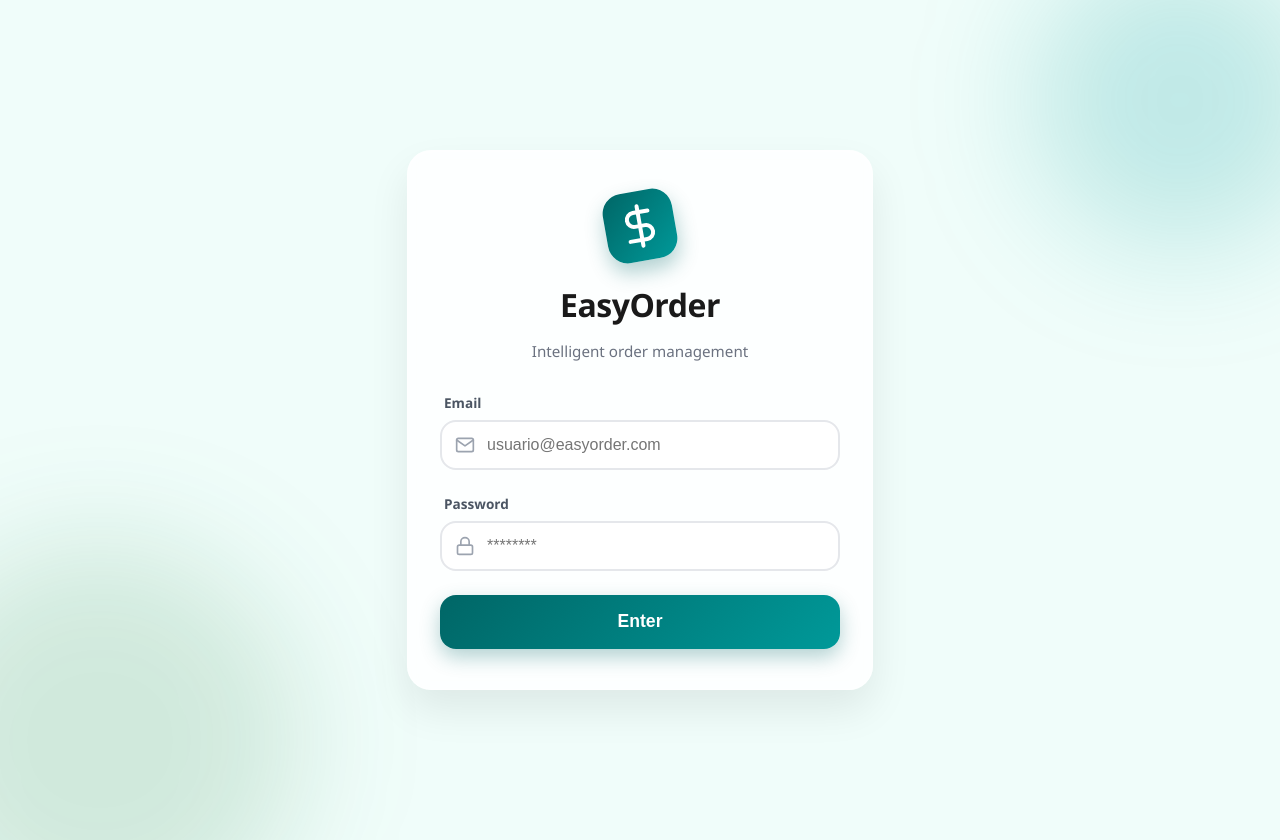
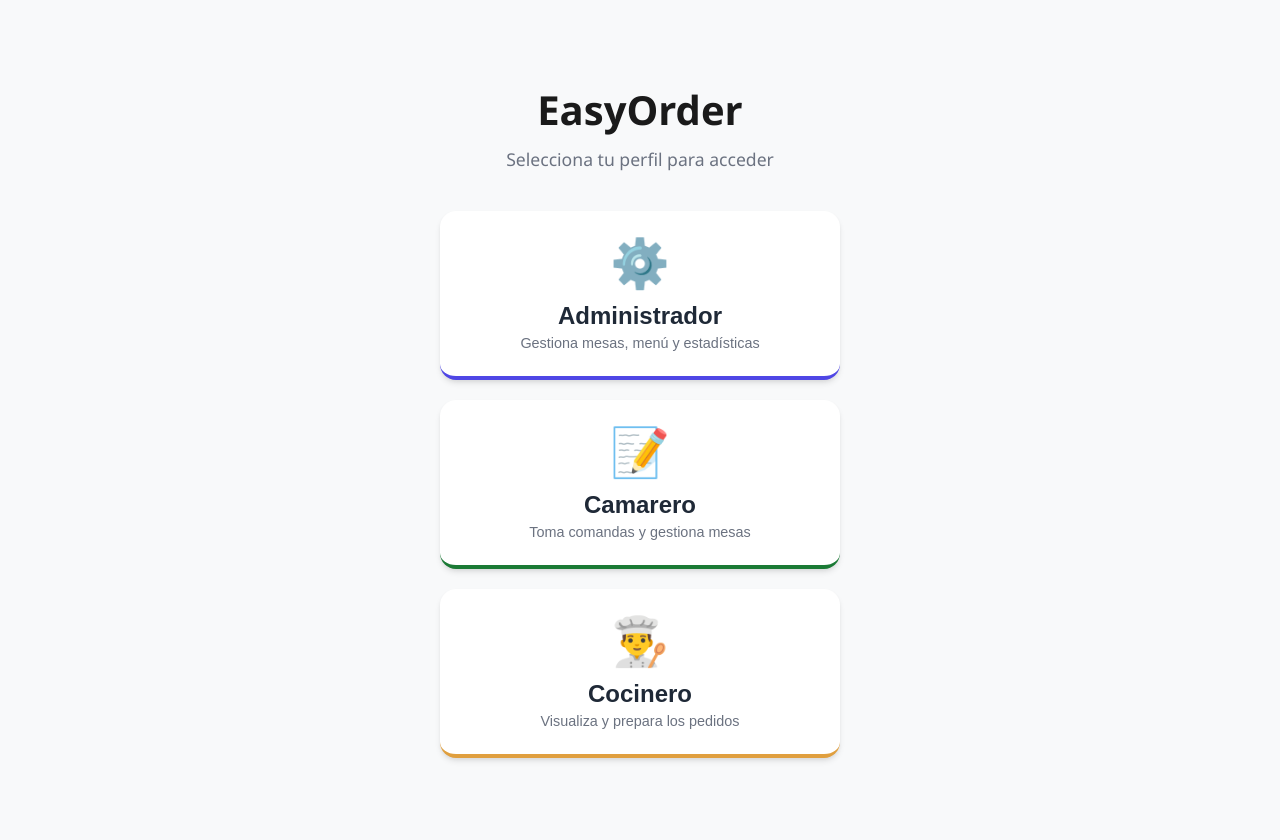
Before and after one commit to Gabriel6966/TFG-Gabriel-Brian, a Vue app: page / in a window 1280 px wide. Built offline with nearby package versions, Linux system fonts and the light colour scheme.

Commit message:
feat:add login and new routes for admin and kitchen

```diff
--- a/src/router/index.ts
+++ b/src/router/index.ts
@@ -24,6 +24,16 @@ const router = createRouter({
             path:'/checkout',
             name:'Checkout',
             component:vistas['../views/CheckoutView.vue']
+        },
+        {
+            path:'/admin',
+            name:'Admin',
+            component:vistas['../views/AdminView.vue']
+        },
+        {
+            path:'/kitchen',
+            name:'Kitchen',
+            component:vistas['../views/CocinaView.vue']
         }
     ]
 })
--- a/src/views/LoginView.vue
+++ b/src/views/LoginView.vue
@@ -1,288 +1,129 @@
 <script setup lang="ts">
-import {ref} from 'vue'
 import { useRouter } from 'vue-router'
 
-//Variable reactive that are gonna be saved of what the user write
-const router = useRouter() //Initializating
-const email = ref('')
-const password= ref('')
-const error=ref('')
-const loading = ref(false)
+const router = useRouter()
 
-const login=()=>{
-    error.value='' //Empty value
-
-    //Validations
-    if(!email.value || !password.value){
-        error.value = 'Please fill all the fields'
-        return
+// Dependiendo del rectángulo que pulsen, les mandamos a su zona de trabajo
+const selectRole = (role: string) => {
+  if (role === 'admin') {
+    router.push('/admin') // Panel de control del jefe
+  } else if (role === 'camarero') {
+    router.push('/tables') // La pantalla de mesas que ya tienes hecha
+  } else if (role === 'cocinero') {
+    router.push('/kitchen') // La pantalla de comandas de la cocina
   }
-    loading.value=true
-
-    setTimeout(()=>{
-        loading.value=false
-        //Luego ira Firebase aqui
-        router.push('/tables')
-    },800)
 }
-
 </script>
 
 <template>
   <div class="login-container">
-        <div class="bg-circle circle-1"></div>
-        <div class="bg-circle circle-2"></div>
-
-        <div class="login-card">
-            <div class="logo-container">
-                <div class="logo-icon">
-                    <svg xmlns="http://www.w3.org/2000/svg" width="48" height="48" viewBox="0 0 24 24" fill="none" stroke="white" stroke-width="2" stroke-linecap="round" stroke-linejoin="round"><path d="M12 2v20"></path><path d="M17 5H9.5a3.5 3.5 0 0 0 0 7h5a3.5 3.5 0 0 1 0 7H6"></path></svg>
-                </div>
-                <h1 class="title">EasyOrder</h1>
-                <p class="subtitle">Intelligent order management</p>
-            </div>
-            <form @submit.prevent="login" class="form">
-                <div class="input-group">
-                    <label for="email">Email</label>
-                    <div class="input-wrapper">
-                        <svg class="input-icon" xmlns="http://www.w3.org/2000/svg" width="20" height="20" viewBox="0 0 24 24" fill="none" stroke="currentColor" stroke-width="2" stroke-linecap="round" stroke-linejoin="round"><path d="M4 4h16c1.1 0 2 .9 2 2v12c0 1.1-.9 2-2 2H4c-1.1 0-2-.9-2-2V6c0-1.1.9-2 2-2z"></path><polyline points="22,6 12,13 2,6"></polyline></svg>
-                        <input
-                            id="email"
-                            v-model="email"
-                            type="email"
-                            placeholder="usuario@easyorder.com"
-                    />
-                    </div>
+    <div class="header">
+      <h1 class="brand-title">EasyOrder</h1>
+      <p class="subtitle">Selecciona tu perfil para acceder</p>
     </div>
 
-                <div class="input-group">
-                    <label for="password">Password</label>
-                    <div class="input-wrapper">
-                        <svg class="input-icon" xmlns="http://www.w3.org/2000/svg" width="20" height="20" viewBox="0 0 24 24" fill="none" stroke="currentColor" stroke-width="2" stroke-linecap="round" stroke-linejoin="round"><rect x="3" y="11" width="18" height="11" rx="2" ry="2"></rect><path d="M7 11V7a5 5 0 0 1 10 0v4"></path></svg>
-                        <input
-                            id="password"
-                            v-model="password"
-                            type="password"
-                            placeholder="********"
-                    />
-                    </div>
-                </div>
+    <main class="roles-grid">
+      <button class="role-card admin" @click="selectRole('admin')">
+        <span class="role-icon">⚙️</span>
+        <h2 class="role-name">Administrador</h2>
+        <p class="role-desc">Gestiona mesas, menú y estadísticas</p>
+      </button>
 
-                <div v-if="error" class="error">
-                    <svg xmlns="http://www.w3.org/2000/svg" width="16" height="16" viewBox="0 0 24 24" fill="none" stroke="currentColor" stroke-width="2" stroke-linecap="round" stroke-linejoin="round"><circle cx="12" cy="12" r="10"></circle><line x1="12" y1="8" x2="12" y2="12"></line><line x1="12" y1="16" x2="12.01" y2="16"></line></svg>
-                    {{ error }}
-                </div>
+      <button class="role-card camarero" @click="selectRole('camarero')">
+        <span class="role-icon">📝</span>
+        <h2 class="role-name">Camarero</h2>
+        <p class="role-desc">Toma comandas y gestiona mesas</p>
+      </button>
 
-                <button type="submit" class="btn1" :class="{ 'is-loading': loading}">
-                    <span v-if="!loading">Enter</span>
-                    <span v-else class="loader"></span>
+      <button class="role-card cocinero" @click="selectRole('cocinero')">
+        <span class="role-icon">👨‍🍳</span>
+        <h2 class="role-name">Cocinero</h2>
+        <p class="role-desc">Visualiza y prepara los pedidos</p>
       </button>
-            </form>
-        </div>
+    </main>
   </div>
 </template>
 
-
 <style scoped>
-/*Scoped only affects styles to this .vue*/
-.login-container{
-    display:flex;
+.login-container {
+  min-height: 100vh;
+  background-color: #f8f9fa;
+  display: flex;
+  flex-direction: column;
+  align-items: center;
   justify-content: center;
-    align-items: center;
-    height: 100vh;
   padding: 20px;
-    background-color: #f0fdfa;
-    position: relative;
-    overflow: hidden;
   font-family: 'Segoe UI', Tahoma, Geneva, Verdana, sans-serif;
 }
 
-.bg-circle{
-    position: absolute;
-    border-radius: 50%;
-    filter: blur(60px);
-    z-index: 0;
-}
-.circle-1{
-    width: 300px;
-    height: 300px;
-    background-color: rgba(0,153,153,0.2);
-    top: -50px;
-    right: -50px;
-}
-.circle-2{
-    width: 400px;
-    height: 400px;
-    background-color: rgba(27,122,53,0.15);
-    bottom: -100px;
-    left: -100px;
+.header {
+  text-align: center;
+  margin-bottom: 40px;
 }
 
-.login-card{
-    background: rgba(255, 255, 255, 0.85);
-    padding: 2.5rem 2rem;
-    border-radius: 24px;
-    box-shadow: 0 20px 40px rgba(0, 0, 0, 0.08), 0 1px 3px rgba(255, 255, 255, 0.5) inset ;
+.brand-title {
+  font-size: 2.5rem;
+  font-weight: 800;
+  color: #1a1a1a;
+  margin: 0 0 10px 0;
+}
+
+.subtitle {
+  color: #6b7280;
+  font-size: 1.1rem;
+  margin: 0;
+}
+
+.roles-grid {
+  display: flex;
+  flex-direction: column;
+  gap: 20px;
   width: 100%;
   max-width: 400px;
-    text-align: center;
-    backdrop-filter: blur(10px);
-    -webkit-backdrop-filter: blur(10px);
-    z-index: 1;
-    border: 1px solid rgba(255, 255, 255, 0.3);
 }
 
-.logo-container{
-    margin-bottom: 30px;
-}
-.logo-icon{
-    background: linear-gradient(135deg, #006666 0%, #009999 100%);
-    width: 70px;
-    height: 70px;
-    border-radius: 20px;
+.role-card {
   display: flex;
+  flex-direction: column;
   align-items: center;
-    justify-content: center;
-    margin: 0 auto 15px auto;
-    box-shadow: 0 10px 20px rgba(0, 102, 102, 0.3);
-    transform: rotate(-10deg);
+  padding: 25px 20px;
+  border: none;
+  border-radius: 16px;
+  cursor: pointer;
+  background: white;
+  box-shadow: 0 4px 6px -1px rgba(0, 0, 0, 0.1), 0 2px 4px -1px rgba(0, 0, 0, 0.06);
+  transition: transform 0.2s ease, box-shadow 0.2s ease;
 }
 
-.title{
-    color:#1a1a1a;
-    margin-bottom: 0.25rem;
-    font-size: 2rem;
-    font-weight: 800;
-    letter-spacing: -0.5px;
+.role-card:hover {
+  transform: translateY(-5px);
+  box-shadow: 0 10px 15px -3px rgba(0, 0, 0, 0.1), 0 4px 6px -2px rgba(0, 0, 0, 0.05);
 }
 
-.subtitle{
-    color:#6b7280;
-    margin-bottom: 2rem;
-    font-size: 0.95rem;
-    font-weight: 500;
+.role-card:active {
+  transform: scale(0.98);
 }
 
-.form{
-    display: flex;
-    flex-direction: column;
-    gap: 1.5rem;
+.role-icon {
+  font-size: 3rem;
+  margin-bottom: 10px;
 }
 
-.input-group{
-    text-align: left;
+.role-name {
+  font-size: 1.5rem;
+  font-weight: 700;
+  color: #1f2937;
+  margin: 0 0 5px 0;
 }
 
-label{
-    display: block;
-    font-size: 0.85rem;
-    font-weight: 600;
-    color:#4b5563;
-    margin-bottom: 0.5rem;
-    margin-left: 4px;
+.role-desc {
+  font-size: 0.9rem;
+  color: #6b7280;
+  margin: 0;
 }
 
-.input-wrapper{
-    position: relative;
-    display: flex;
-    align-items: center;
-}
-.input-icon{
-    position: absolute;
-    left: 15px;
-    color:#9ca3af;
-}
-
-input{
-    width: 100%;
-    padding: 14px 14px 14px 45px;
-    border: 2px solid #e5e7eb;
-    border-radius: 16px;
-    font-size: 1rem;
-    box-sizing: border-box;
-    background-color: white;
-    transition: all 0.3s ease;
-}
-
-input:focus{
-    outline: none;
-    border-color: #009999;
-    box-shadow: 0 0 0 4px rgba(0, 153, 153, 0.1);
-}
-
-.btn1 {
-    background: linear-gradient(135deg, #006666 0%, #009999 100%);
-    color: white;
-    padding: 16px;
-    border: none;
-    border-radius: 16px;
-    font-size: 1.1rem;
-    font-weight: bold;
-    cursor: pointer;
-    box-shadow: 0 8px 20px rgba(0, 102, 102, 0.3);
-    transition: transform 0.2s ease, box-shadow 0.2s ease;
-    display: flex;
-    justify-content: center;
-    align-items: center;
-    min-height: 54px;
-}
-
-.btn1:hover {
-    transform: translateY(-2px);
-    box-shadow: 0 12px 25px rgba(0, 102, 102, 0.4);
-}
-
-.btn1:active {
-    transform: scale(0.96);
-}
-
-.btn1.is-loading {
-    opacity: 0.9;
-    cursor: not-allowed;
-    transform: none;
-}
-
-.loader {
-    width: 24px;
-    height: 24px;
-    border: 3px solid rgba(255,255,255,0.3);
-    border-radius: 50%;
-    border-top-color: white;
-    animation: spin 1s ease-in-out infinite;
-}
-
-@keyframes spin {
-    to{
-        transform: rotate(360deg);
-    }
-}
-
-.error{
-    display: flex;
-    align-items: center;
-    gap: 8px;
-    color: #ef4444;
-    background-color: #fef2f2;
-    padding: 12px;
-    border-radius: 12px;
-    font-size: 0.85rem;
-    font-weight: 600;
-    border: 1px solid #fecaca;
-    margin: 0;
-    animation: shake 0.4s ease-in-out;
-}
-
-@keyframes shake {
-    0%,
-    100% {
-        transform: translateX(0);
-    }
-    25%{
-        transform: translateX(-5px);
-    }
-    75%{
-        transform: translateX(5px);
-    }
-}
-
+/* Toques de color sutiles para diferenciar */
+.admin { border-bottom: 4px solid #4f46e5; }
+.camarero { border-bottom: 4px solid #1b7a35; }
+.cocinero { border-bottom: 4px solid #e09f3e; }
 </style>
--- a/src/views/MesasView.vue
+++ b/src/views/MesasView.vue
@@ -42,6 +42,7 @@ const openTable = (table:any) =>{
 
     <div class="tables-content">
       <h2 class="section-title">Select a Table</h2>
+
 
       <main class="tables-grid">
         <button
```
Lines whose indentation alone changed are shown as unchanged.
